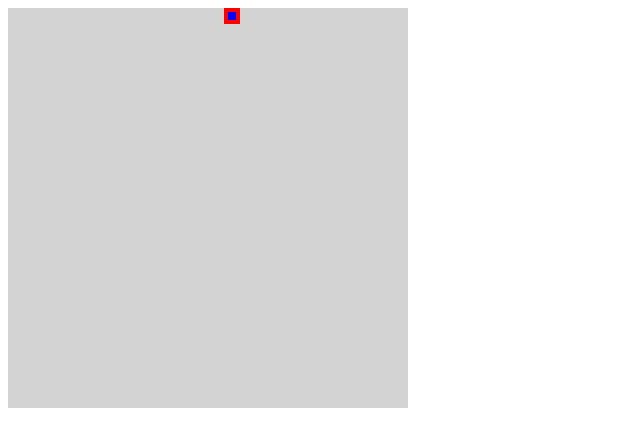
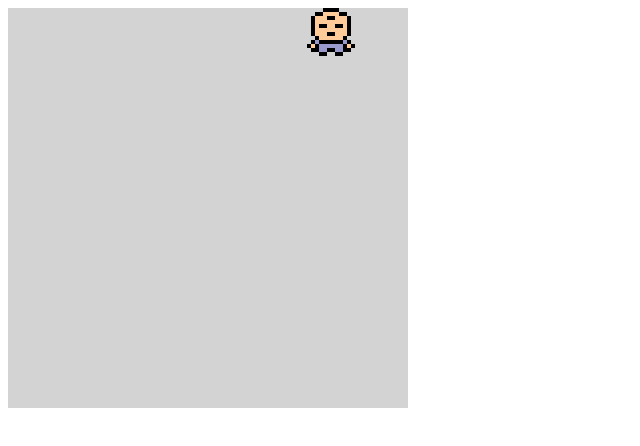
Before and after one commit to mfkucuk/oneShot, a plain HTML site: page index.html in a window 1280 px wide. Shown: the whole page, without its empty margins (0-640 px from the left). Drawn offline with Linux system fonts and the light colour scheme.

Commit message:
deleted UPDATE, started audio

```diff
--- a/index.html
+++ b/index.html
@@ -20,27 +20,45 @@
 				COLOR "lightgrey"
 				FILL ALL
 
-				SPRITE "Square"
-					SIZE 4, 4
-					FRAME "Idle"
-						COLORDATA "@", "red"
-						COLORDATA "#", "blue"
-						PIXELDATA "@@@@"
-						PIXELDATA "@##@"
-						PIXELDATA "@##@"
-						PIXELDATA "@@@@"
+				SPRITE "Hero"
+					SIZE 12, 12
+					FRAME "Front"
+						COLORDATA "#", "black"
+						COLORDATA ".", "#FC9"
+						COLORDATA "-", "#9999CC"
+						PIXELDATA "    ####    "
+						PIXELDATA "  ##....##  "
+						PIXELDATA " #...##...# "
+						PIXELDATA " #........# "
+						PIXELDATA " #.##..##.# "
+						PIXELDATA " #........# "
+						PIXELDATA " #...##...# "
+						PIXELDATA "  #......#  "
+						PIXELDATA " #-######-# "
+						PIXELDATA "#.#------#.#"
+						PIXELDATA " ##--##--## "
+						PIXELDATA "   ##  ##   "
 					END
 				END
 
 				LET X = 0
 				LET Y = 0
+				LET RUNNING = TRUE
 
-				UPDATE 60 THEN
+				WHILE RUNNING THEN
 					FILL ALL
-					DRAW X, Y, "Square", 0
+					DRAW X, Y, "Hero", "Front"
 
 					X = X + 1
+
+					IF X > 300 THEN
+						RUNNING = FALSE
+					END
+
+					SLEEP 1000 / 60
 				END
+
+				PRINT "End of game"
 			`;
 
 			oneShot.onPrint = (message) => {
--- a/oneShot.js
+++ b/oneShot.js
@@ -15,6 +15,30 @@ let canvas = null;
  * @type {CanvasRenderingContext2D}
  */
 let ctx = null;
+
+/**
+ * @type {AudioContext}
+ */
+let audioContext = null;
+
+/**
+ * @type {OscillatorNode}
+ */
+let oscillator = null;
+
+audioContext = new (window.AudioContext || window.webkitAudioContext)();
+oscillator = audioContext.createOscillator();
+oscillator.connect(audioContext.destination);
+oscillator.type = 'triangle';
+oscillator.frequency.setValueAtTime(getFrequency('C4'), audioContext.currentTime);
+oscillator.frequency.setValueAtTime(getFrequency('D4'), audioContext.currentTime + 1);
+oscillator.frequency.setValueAtTime(getFrequency('E4'), audioContext.currentTime + 2);
+oscillator.frequency.setValueAtTime(getFrequency('F4'), audioContext.currentTime + 3);
+oscillator.frequency.setValueAtTime(getFrequency('G4'), audioContext.currentTime + 4);
+oscillator.frequency.setValueAtTime(getFrequency('A4'), audioContext.currentTime + 5);
+oscillator.frequency.setValueAtTime(getFrequency('B4'), audioContext.currentTime + 6);
+oscillator.frequency.setValueAtTime(getFrequency('C5'), audioContext.currentTime + 7);
+// oscillator.start();
 
 // Helper Functions
 /**
@@ -42,6 +66,30 @@ function isTruthy(object) {
     return true;
 }
 
+/**
+ * Converts a note (letter-number combination) into its frequency value.
+ * @param {string} note
+ */
+function getFrequency(note) {
+    const noteOffsets = {
+        C: -9,
+        D: -7,
+        E: -5,
+        F: -4,
+        G: -2,
+        A: 0,
+        B: 2,
+    };
+
+    const letter = note[0].toUpperCase();
+    const octave = parseInt(note[1], 10);
+
+    const semitonesFromA4 = noteOffsets[letter] + (octave - 4) * 12;
+
+    const frequency = 440 * Math.pow(2, semitonesFromA4 / 12);
+    return frequency;
+}
+
 // OneShot classes
 class Sprite {
 
@@ -52,10 +100,16 @@ class Sprite {
      * @type {Frame[]}
      */
     frames;
+
+    /**
+     * @type {Map<string, Frame>}
+     */
+    frameMap;
     frameIndex;
 
     constructor() {
         this.frames = [];
+        this.frameMap = new Map();
         this.frameIndex = -1;
     }
 
@@ -65,6 +119,7 @@ class Sprite {
 
     set currentFrame(frame) {
         this.frames[this.frameIndex] = frame;
+        this.frameMap.set(this.frames[this.frameIndex].frameName, this.frames[this.frameIndex]);
     }
 }
 
@@ -73,9 +128,12 @@ class Frame {
     colorData;
     pixelData;
 
-    constructor() {
+    constructor(frameName) {
         this.colorData = new Map();
         this.pixelData = [];
+
+
+        this.frameName = frameName;
     }
 
 }
@@ -106,7 +164,7 @@ const TokenType = {
 
     // Built-in function token types
     DEBUG: 0, PRINT: 0, WINDOW: 0, COLOR: 0,
-    FILL: 0, TEXT: 0, SLEEP: 0, UPDATE: 0,
+    FILL: 0, TEXT: 0, SLEEP: 0,
     DRAW: 0, FRAME: 0,
 
     // Sprite
@@ -952,15 +1010,16 @@ class DrawStatement extends Statement {
         const x = this.xExpression.interpret(environment);
         const y = this.yExpression.interpret(environment);
         const name = this.nameExpression.interpret(environment);
-        const frameIndex = this.frameIndexExpression.interpret(environment);
+        const frameSpec = this.frameIndexExpression.interpret(environment);
 
         const sprite = environment.getSprite(name);
 
-        if (frameIndex > sprite.frameIndex) {
-            throw new Error(`SPRITE has no FRAME at index ${frameIndex}`);
-        }
-
-        const frame = sprite.frames[frameIndex];
+        let frame = null;
+        if (typeof frameSpec == 'number') {
+            frame = sprite.frames[frameSpec];
+        } else if (typeof frameSpec == 'string') {
+            frame = sprite.frameMap.get(frameSpec);
+        }
 
         const colorBefore = ctx.fillStyle;
 
@@ -1152,49 +1211,6 @@ class ForBlock extends BlockStatement {
     }
 }
 
-class UpdateBlock extends BlockStatement {
-
-    /**
-     * @type {number}
-     */
-    fps;
-
-    /**
-     *
-     * @param {Statement[]} statements
-     * @param {Expression} fps
-     */
-    constructor(statements, fps) {
-        super(statements);
-
-        if (fps) {
-            this.fps = fps.interpret();
-        } else {
-            this.fps = 60;
-        }
-    }
-
-    async interpret(environment) {
-        const msPerFrame = 1000 / this.fps;
-        let lastFrameTime = performance.now();
-
-        const executeFrame = async (timestamp) => {
-            const elapsed = timestamp - lastFrameTime;
-
-            if (elapsed >= msPerFrame) {
-                lastFrameTime = timestamp;
-                await this.executeBlock(new Environment(environment));
-            }
-
-            requestAnimationFrame(executeFrame);
-        };
-
-        requestAnimationFrame(executeFrame);
-
-        return null;
-    }
-}
-
 class SpriteBlock extends BlockStatement {
 
     nameExpression;
@@ -1242,7 +1258,7 @@ class FrameBlock extends BlockStatement {
         }
 
         currentSprite.frameIndex++;
-        currentSprite.currentFrame = new Frame();
+        currentSprite.currentFrame = new Frame(this.frameNameExpression.interpret(environment));
 
         await this.executeBlock(new Environment(environment));
     }
@@ -1357,10 +1373,6 @@ class Parser {
             return this.#forBlock();
         }
 
-        if (this.#match(TokenType.UPDATE)) {
-            return this.#updateBlock();
-        }
-
         if (this.#match(TokenType.SPRITE)) {
             return this.#spriteBlock();
         }
@@ -1466,9 +1478,9 @@ class Parser {
         const nameExpression = this.#expression();
         this.#consume(TokenType.COMMA, `[Line ${this.#peek().line}]: Missing comma`);
 
-        const frameIndexExpression = this.#expression();
-
-        return new DrawStatement(xExpression, yExpression, nameExpression, frameIndexExpression);
+        const frameExpression = this.#expression();
+
+        return new DrawStatement(xExpression, yExpression, nameExpression, frameExpression);
     }
 
     #colorDataStatement() {
@@ -1537,18 +1549,6 @@ class Parser {
         this.#consume(TokenType.THEN, `Expected 'THEN' to start 'FOR' block`);
 
         return new ForBlock(this.#block(), initializer, condition, increment);
-    }
-
-    #updateBlock() {
-
-        let fps = null;
-        if (this.#peek().type == TokenType.NUMBER || this.#peek().type == TokenType.IDENTIFIER) {
-            fps = this.#expression();
-        }
-
-        this.#consume(TokenType.THEN, `Expected 'THEN' to start 'UPDATE' block`);
-
-        return new UpdateBlock(this.#block(), fps);
     }
 
     #spriteBlock() {
```
